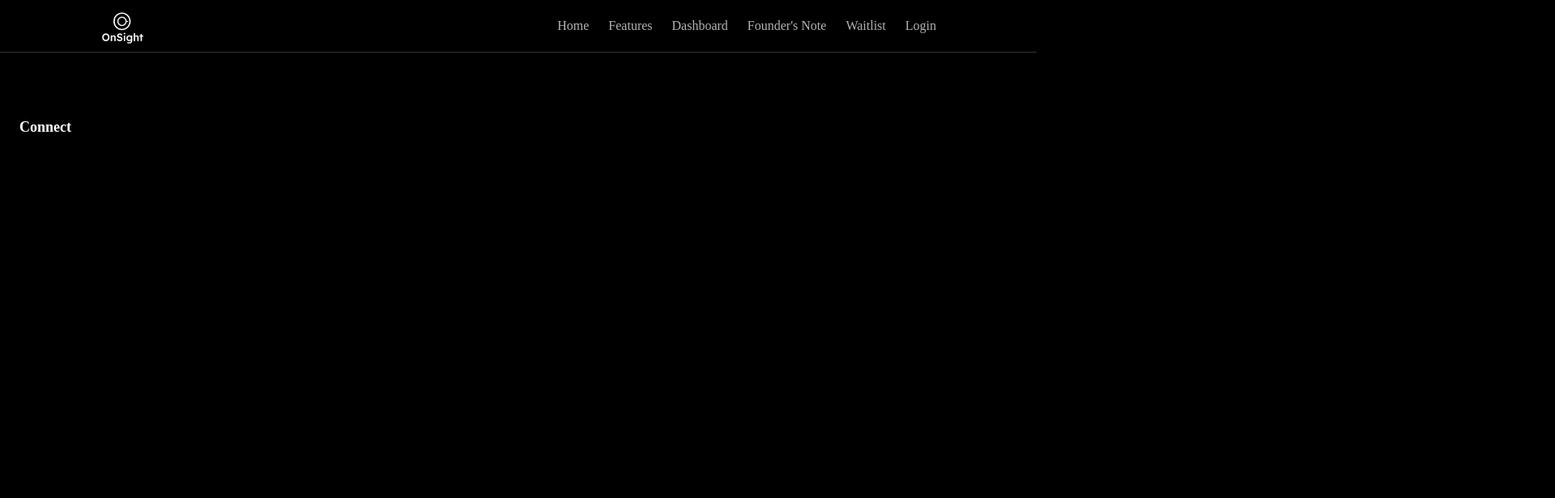
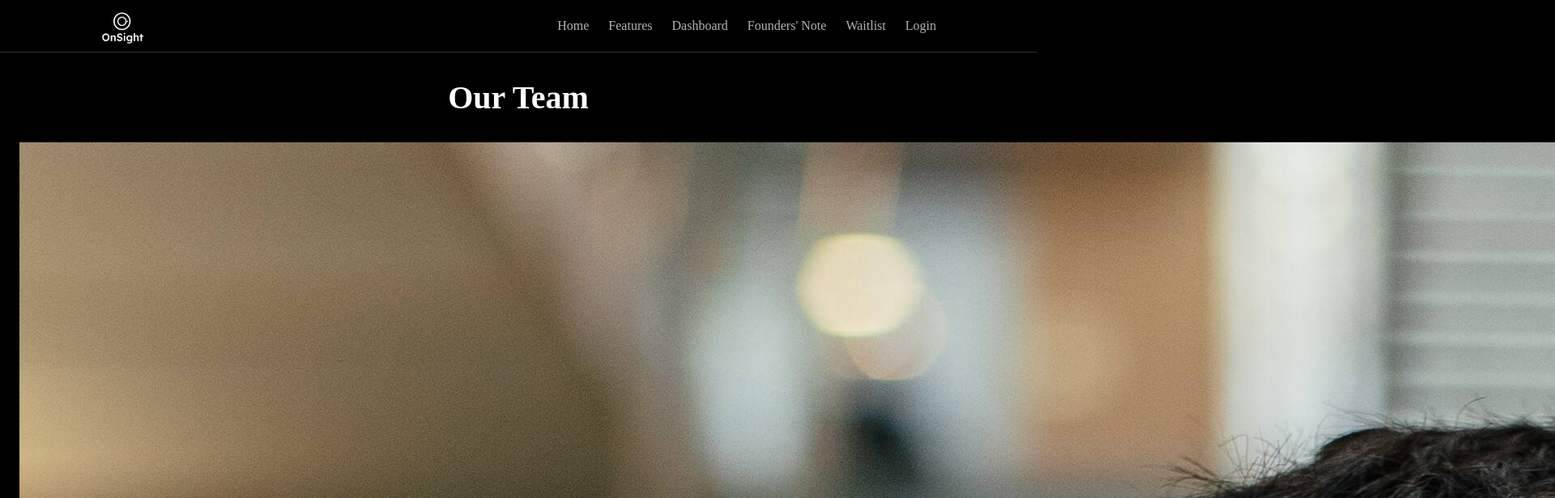
Before and after one commit to sshunf/OnSight-frontend, a React (Vite) app in the folder my-app/: page /foundersNote in a window 1280 px wide. Shown: the top 616 px of the page at 81% size, 1920 px wide, since content can reach past the window. Built offline with nearby package versions, Linux system fonts and the light colour scheme.

Commit message:
fixed sizing issues homepage

```diff
--- a/my-app/src/App.jsx
+++ b/my-app/src/App.jsx
@@ -1,3 +1,4 @@
+// filepath: /Users/Shun/Coding/OnSight-frontend/my-app/src/App.jsx
 import React from 'react';
 import { BrowserRouter as Router, Routes, Route } from 'react-router-dom';
 import './css/App.css';
@@ -5,6 +6,7 @@ import Header from './components/Header';
 import Footer from './components/Footer';
 import HomePage from './pages/HomePage';
 import FeaturesPage from './pages/FeaturesPage';
+import FoundersNotePage from './pages/FoundersNotePage';
 
 function App() {
   return (
@@ -13,6 +15,7 @@ function App() {
       <Routes>
         <Route path="/" element={<HomePage />} />
         <Route path="/features" element={<FeaturesPage />} />
+        <Route path="/foundersNote" element={<FoundersNotePage />} />
       </Routes>
       <Footer />
     </Router>
--- a/my-app/src/components/HeroSection.jsx
+++ b/my-app/src/components/HeroSection.jsx
@@ -22,9 +22,9 @@ function HeroSection() {
         </div>
         {/* RIGHT SIDE: OnSight Logo */}
         <div className="relative">
-          <div className="absolute"></div>
+          <div></div>
           <img
-            src="/logo.png"
+            src="/logodraft.png"
             alt="OnSight Logo"
           />
         </div>
--- /dev/null
+++ b/my-app/src/components/TeamSection.jsx
@@ -0,0 +1,43 @@
+import React from 'react';
+import '../css/TeamSection.css';
+
+function TeamSection() {
+  const teamMembers = [
+    {
+      name: 'Angel Mendoza',
+      role: 'Co-Founder & CEO',
+      description: '3rd Year Mechanical Engineering & Business at Northwestern University.',
+      image: 'angel.jpg',
+    },
+    {
+      name: 'Matt Martinez',
+      role: 'Co-Founder & COO',
+      description: '3rd Year Mechanical Engineering & Psychology at Northwestern University.',
+      image: 'matt.jpg',
+    },
+  ];
+
+  return (
+    <section id="teamSection" className="pt-16 px-6 py-24 bg-black">
+      <div className="mx-auto max-w-7xl">
+        <h2 className="text-3xl font-bold text-white mb-8 text-center">Our Team</h2>
+        <div className="flex flex-wrap justify-center gap-6">
+          {teamMembers.map((member, index) => (
+            <div key={index} className="bg-gray-800 p-4 rounded text-center">
+              <img
+                src={member.image}
+                alt={member.name}
+                className="w-48 h-auto rounded mb-2 mx-auto"
+              />
+              <h3 className="text-lg font-semibold text-white">{member.name}</h3>
+              <p className="text-gray-400">{member.role}</p>
+              <p className="text-gray-400">{member.description}</p>
+            </div>
+          ))}
+        </div>
+      </div>
+    </section>
+  );
+}
+
+export default TeamSection;
--- a/my-app/src/components/header.jsx
+++ b/my-app/src/components/header.jsx
@@ -16,10 +16,10 @@ function Header() {
         <nav>
           <Link to="/">Home</Link>
           <Link to="/features">Features</Link>
-          <a href="#dashboardSection">Dashboard</a>
-          <a href="#foundersNoteSection">Founder's Note</a>
-          <a href="#waitlistSection">Waitlist</a>
-          <a href="#loginSection">Login</a>
+          <Link to="/dashboard">Dashboard</Link>
+          <Link to="/foundersNote">Founders' Note</Link>
+          <Link to="/waitlist">Waitlist</Link>
+          <Link to="/login">Login</Link>
         </nav>
       </div>
     </header>
--- a/my-app/src/css/HeroSection.css
+++ b/my-app/src/css/HeroSection.css
@@ -3,8 +3,8 @@
     padding-top: 4rem; /* 16px x 4 = 64px */
     padding-bottom: 6rem; /* 16px x 8 = 128px */
     position: relative;
-    padding-left: 6rem; /* 6px x 4 = 24px */
-    padding-right: 7rem; /* 6px x 4 = 24px */
+    padding-left: 5rem; /* 6px x 4 = 24px */
+    padding-right: 6rem; /* 6px x 4 = 24px */
     background-color: black; /* Ensure the background is black */
     color: white;
     overflow: hidden;
@@ -13,19 +13,21 @@
 }
 
 #heroSection .container {
-    max-width: 100%; /* Remove width restriction */
     display: flex;
     flex-direction: column; /* Default for smaller screens */
-    gap: 1rem; /* Add spacing between text and image */
-    padding-left: 1rem; /* Add padding for content alignment */
+    justify-content: center; /* Center content vertically */
+    align-items: center; /* Center content horizontally */
+    gap: 0rem; /* Add spacing between text and image */
+    padding-left: 1rem;
     padding-right: 1rem;
     margin: 0 auto;
 }
 
-@media (min-width: 1024px) { /* For larger screens (lg and above) */
+@media (min-width: 1024px) {
     #heroSection .container {
         flex-direction: row; /* Align text and image side by side */
-        align-items: center; /* Vertically align text and image */
+        justify-content: center; /* Center content horizontally */
+        align-items: center; /* Center content vertically */
     }
 }
 
@@ -34,7 +36,7 @@ body {
 }
 
 #heroSection h1 {
-    font-size: 4rem; /* 36px */
+    font-size: clamp(2rem, 5vw, 4rem);
     font-weight: bold;
     line-height: 1.3;
     text-align: center;
@@ -62,12 +64,11 @@ body {
 }
 
 #heroSection p {
-    margin-top: 1.5rem; /* 6px x 4 = 24px */
-    font-size: 1.125rem; /* 18px */
-    line-height: 1.75rem; /* 28px */
-    color: #b3b3b3; /* text-gray-300 */
+    font-size: clamp(1rem, 2.5vw, 1.125rem);
+    line-height: 1.5;
+    color: #b3b3b3;
     text-align: center;
-    max-width: 40rem; /* 2xl */
+    max-width: 40rem;
     margin-left: auto;
     margin-right: auto;
 }
@@ -138,7 +139,8 @@ body {
     z-index: 10;
     aspect-ratio: 4 / 3;
     object-fit: contain;
-    width: 100%;
+    width: 70%;
+    max-width: none;
     background-color: black; /* Ensure the background is black */
     padding: 1.5rem; /* 6px x 4 = 24px */
 }
--- /dev/null
+++ b/my-app/src/css/TeamSection.css
@@ -0,0 +1,75 @@
+/* Team Section container */
+#teamSection {
+    padding-top: 4rem; /* 16px x 4 = 64px */
+    padding-bottom: 4rem; /* 16px x 4 = 64px */
+    padding-left: 1.5rem; /* 6px x 4 = 24px */
+    padding-right: 1.5rem; /* 6px x 4 = 24px */
+    background-color: black; /* Black background */
+    color: white; /* White text */
+  }
+
+  /* Section title */
+  #teamSection h2 {
+    font-size: 2rem; /* 32px */
+    font-weight: 700; /* Bold */
+    text-align: center;
+    margin-bottom: 2rem; /* 16px x 2 = 32px */
+  }
+
+  @media (min-width: 640px) { /* For small screens and above */
+    #teamSection h2 {
+      font-size: 2.5rem; /* 40px */
+    }
+  }
+
+  /* Team members container */
+  #teamSection .team-container {
+    display: flex;
+    flex-wrap: wrap; /* Allow wrapping for smaller screens */
+    justify-content: center; /* Center the team members */
+    gap: 1.5rem; /* 16px x 1.5 = 24px */
+  }
+
+  /* Individual team member card */
+  #teamSection .team-card {
+    background-color: #1f2937; /* Gray-800 */
+    border-radius: 0.5rem; /* 8px */
+    padding: 1.5rem; /* 16px x 1.5 = 24px */
+    text-align: center;
+    width: 100%; /* Full width by default */
+    max-width: 18rem; /* Limit the width to 288px */
+    box-shadow: 0 4px 6px rgba(0, 0, 0, 0.1); /* Subtle shadow */
+  }
+
+  /* Team member image */
+#teamSection .team-card img {
+    width: 100%; /* Full width */
+    max-width: 4rem; /* Limit the width to 192px */
+    max-height: 4rem; /* Force a consistent height */
+    border-radius: 0.5rem; /* Rounded corners */
+    margin-bottom: 1rem; /* 16px */
+    object-fit: cover; /* Ensure the image fits within the container */
+  }
+
+  /* Team member name */
+  #teamSection .team-card h3 {
+    font-size: 1.25rem; /* 20px */
+    font-weight: 600; /* Semi-bold */
+    margin-bottom: 0.5rem; /* 8px */
+    color: white;
+  }
+
+  /* Team member role */
+  #teamSection .team-card p:first-of-type {
+    font-size: 1rem; /* 16px */
+    font-weight: 500; /* Medium */
+    color: #a3a3a3; /* Gray-400 */
+    margin-bottom: 0.5rem; /* 8px */
+  }
+
+  /* Team member description */
+  #teamSection .team-card p:last-of-type {
+    font-size: 0.875rem; /* 14px */
+    color: #9ca3af; /* Gray-400 */
+    line-height: 1.5; /* 21px */
+  }
--- /dev/null
+++ b/my-app/src/pages/FoundersNotePage.jsx
@@ -0,0 +1,12 @@
+import React from 'react';
+import TeamSection from '../components/TeamSection';
+
+function FoundersNotePage() {
+  return (
+    <div>
+      <TeamSection />
+    </div>
+  );
+}
+
+export default FoundersNotePage;
```
Also changed, not shown: my-app/src/components/FoundersNoteSection.jsx (deleted).
